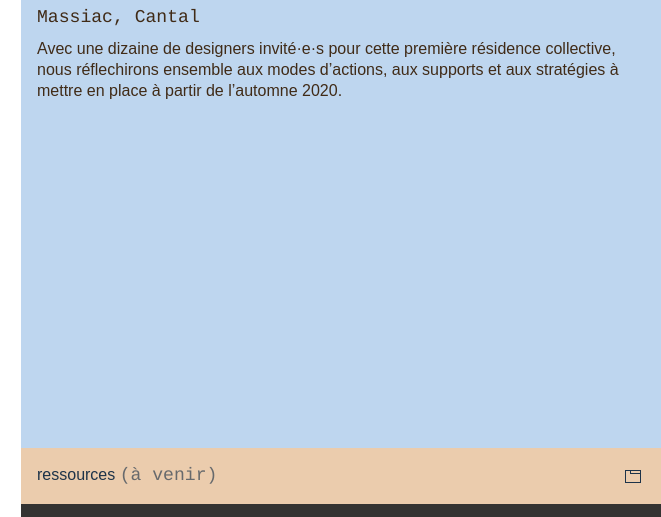
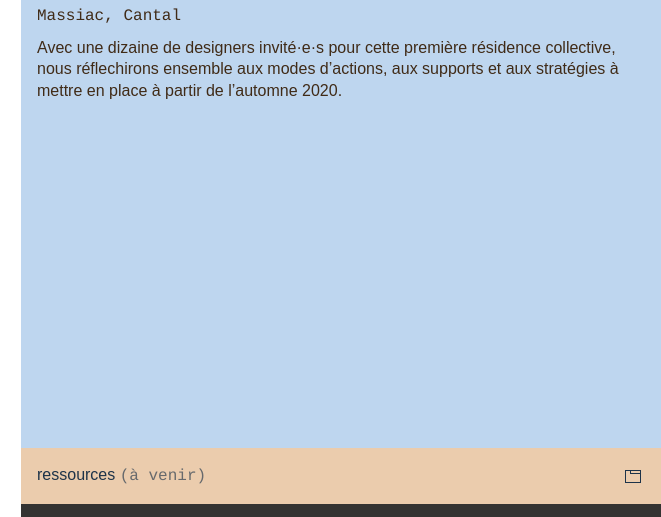
Before and after one commit to design-commun/designcommun.fr, a plain HTML site: page index.html in a window 1280 px wide. Shown: the part 216-733 px from the top of the page, 619-1280 px from the left. Drawn offline with Linux system fonts and the light colour scheme.

Commit message:
Reset mono type settings and fix main background color

```diff
--- a/assets/css/styles.css
+++ b/assets/css/styles.css
@@ -41,8 +41,6 @@ body {
 
 .mono {
   font-family: "Courier", monospace;
-  font-size: 113%;
-  line-height: 1.175;
 }
 .disabled {
   opacity: 0.64;
@@ -129,7 +127,7 @@ main {
 /* Home */
 #home main {
   color: var(--color-30-dark);
-  background: var(--color-210-light);
+  background: var(--color-gray-dark);
 }
 
 /* Sections */
@@ -185,7 +183,7 @@ section > :first-child {
   margin-top: 0;
 }
 .event__location {
-  margin: 0.6rem 0 0.6rem;
+  margin: 0.55rem 0;
 }
 .event__description {
   margin-top: 0.6rem;
@@ -245,7 +243,10 @@ footer[role="contentinfo"] ::selection {
 }
 
 /* Media queries */
-@media (min-width: 64rem) {
+@media (min-width: 48rem) {
+  #home main {
+    background: var(--color-210-light);
+  }
   .container {
     flex-direction: row;
   }
```
